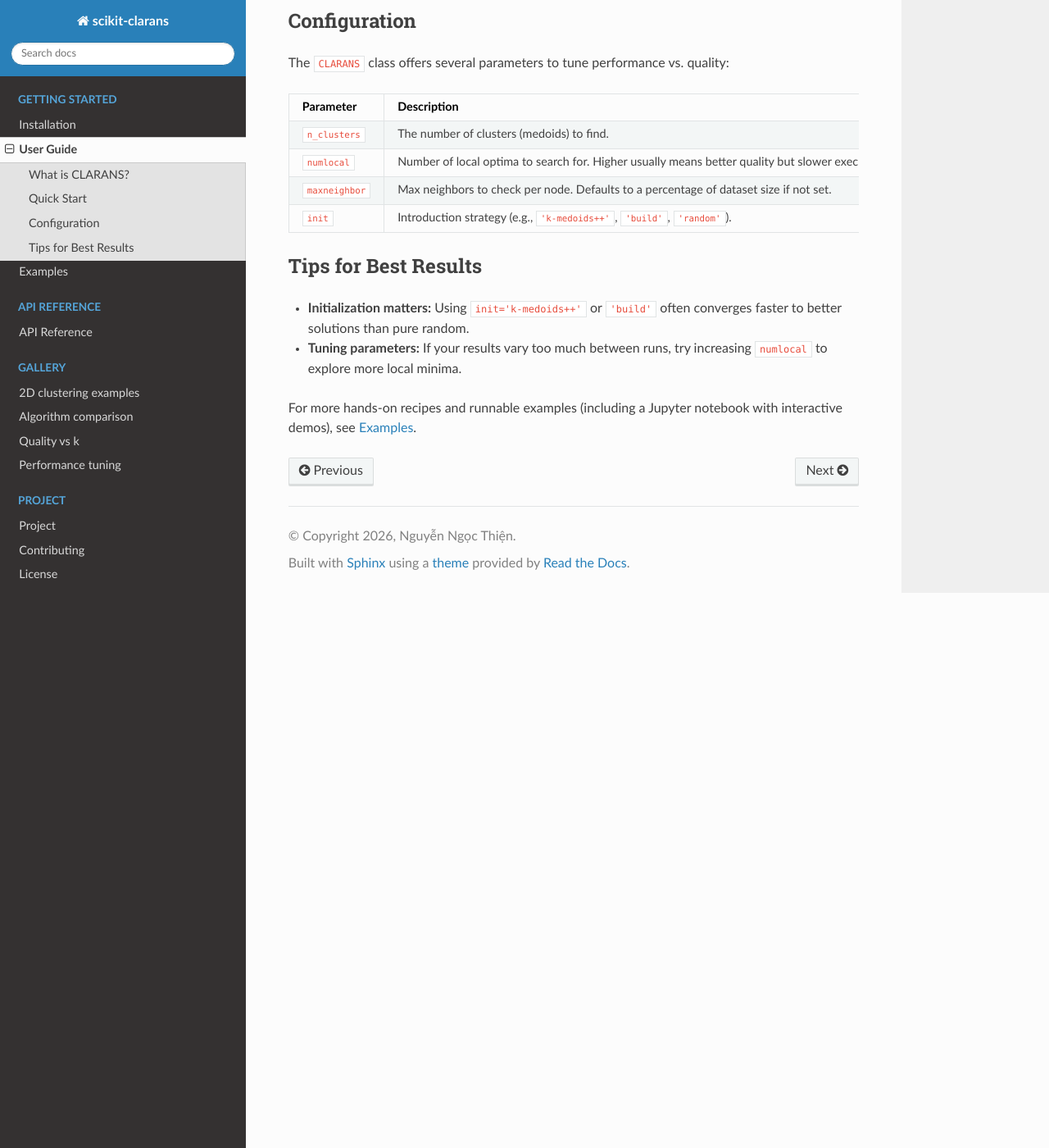
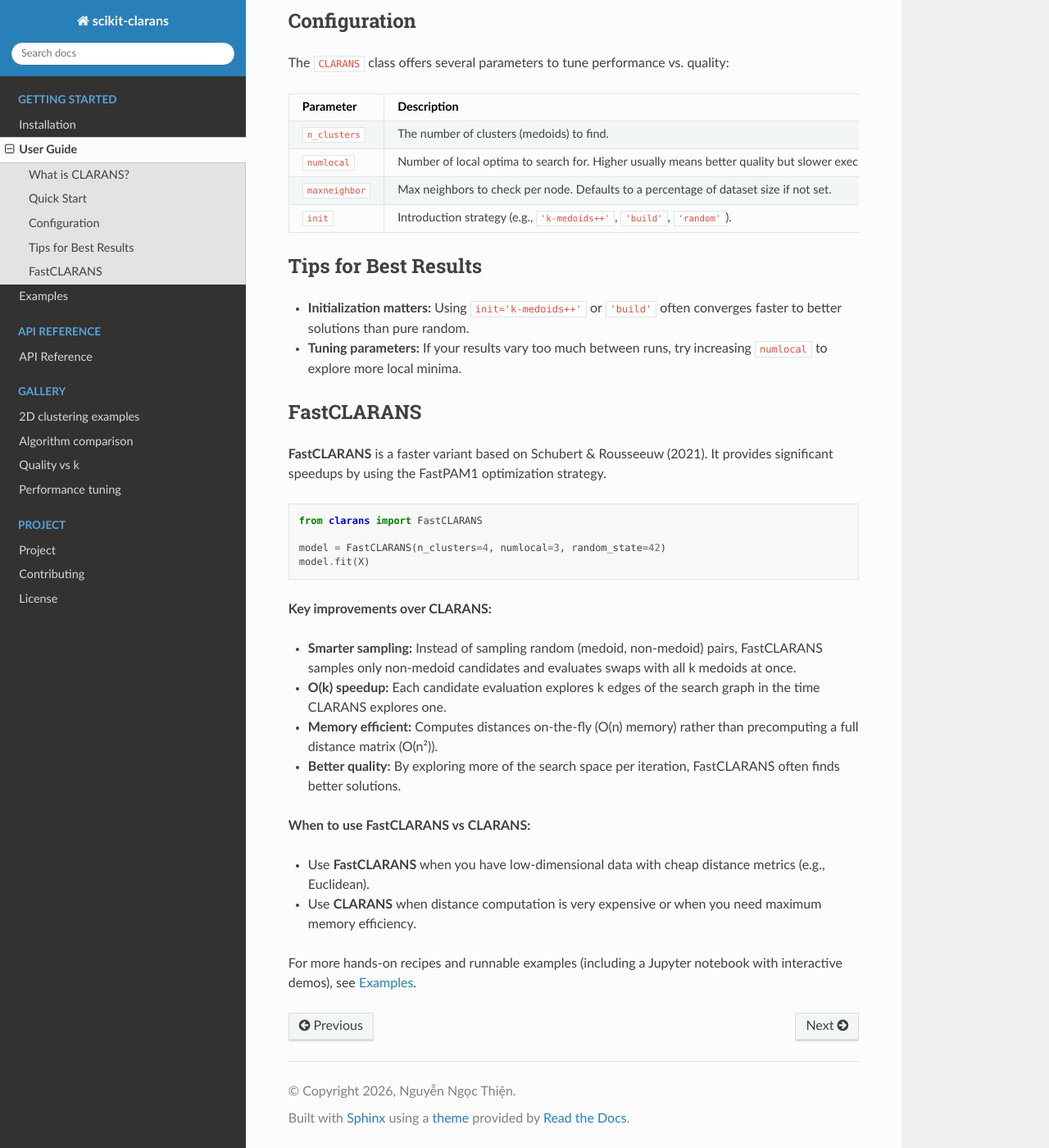
Before and after one commit to ThienNguyen3001/scikit-clarans, a Sphinx documentation site: the page built from docs/source/usage.rst, in a window 1280 px wide and 1400 px high, scrolled down 1084 px. Shown: the whole window at 82% size. Built offline with Sphinx 7.4.7 and the Read the Docs theme 3.1.0, drawn with Linux system fonts in a browser that asks for light colours.

Commit message:
Enhance documentation for FastCLARANS: add usage details, key improvements, and examples

```diff
--- a/docs/source/usage.rst
+++ b/docs/source/usage.rst
@@ -72,4 +72,29 @@ Tips for Best Results
 *   **Initialization matters:** Using ``init='k-medoids++'`` or ``'build'`` often converges faster to better solutions than pure random.
 *   **Tuning parameters:** If your results vary too much between runs, try increasing ``numlocal`` to explore more local minima.
 
+FastCLARANS
+-----------
+
+**FastCLARANS** is a faster variant based on Schubert & Rousseeuw (2021). It provides
+significant speedups by using the FastPAM1 optimization strategy.
+
+.. code-block:: python
+
+    from clarans import FastCLARANS
+
+    model = FastCLARANS(n_clusters=4, numlocal=3, random_state=42)
+    model.fit(X)
+
+**Key improvements over CLARANS:**
+
+*   **Smarter sampling:** Instead of sampling random (medoid, non-medoid) pairs, FastCLARANS samples only non-medoid candidates and evaluates swaps with all k medoids at once.
+*   **O(k) speedup:** Each candidate evaluation explores k edges of the search graph in the time CLARANS explores one.
+*   **Memory efficient:** Computes distances on-the-fly (O(n) memory) rather than precomputing a full distance matrix (O(n²)).
+*   **Better quality:** By exploring more of the search space per iteration, FastCLARANS often finds better solutions.
+
+**When to use FastCLARANS vs CLARANS:**
+
+*   Use **FastCLARANS** when you have low-dimensional data with cheap distance metrics (e.g., Euclidean).
+*   Use **CLARANS** when distance computation is very expensive or when you need maximum memory efficiency.
+
 For more hands-on recipes and runnable examples (including a Jupyter notebook with interactive demos), see :doc:`examples`.
```
Also changed, not shown: README.md (+8 -1 lines), examples/README.md.
